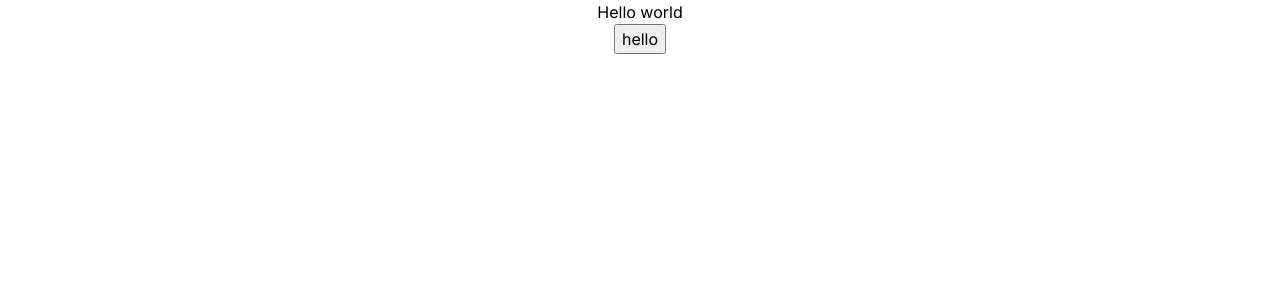
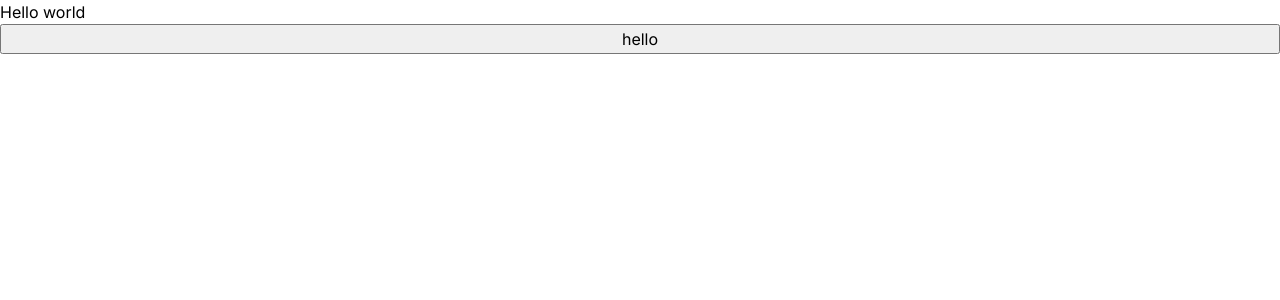
Before and after one commit to SafaElmali/react-beauty, a React (Vite) app: page / in a window 1280 px wide. Shown: the top 300 px of the page. Built offline with nearby package versions, Linux system fonts and the light colour scheme.

Commit message:
Refactor Flex props

```diff
--- a/src/components/Layouts/Flex/Flex.tsx
+++ b/src/components/Layouts/Flex/Flex.tsx
@@ -17,7 +17,7 @@ export const HFlex = (props: FlexboxProps) => {
   const { children } = props;
 
   return (
-    <Flex alignItems="center" flexDirection="row" {...props}>
+    <Flex flexDirection="row" {...props}>
       {children}
     </Flex>
   );
@@ -27,7 +27,7 @@ export const VFlex = (props: FlexboxProps) => {
   const { children } = props;
 
   return (
-    <Flex alignItems="center" flexDirection="column" {...props}>
+    <Flex flexDirection="column" {...props}>
       {children}
     </Flex>
   );
```
